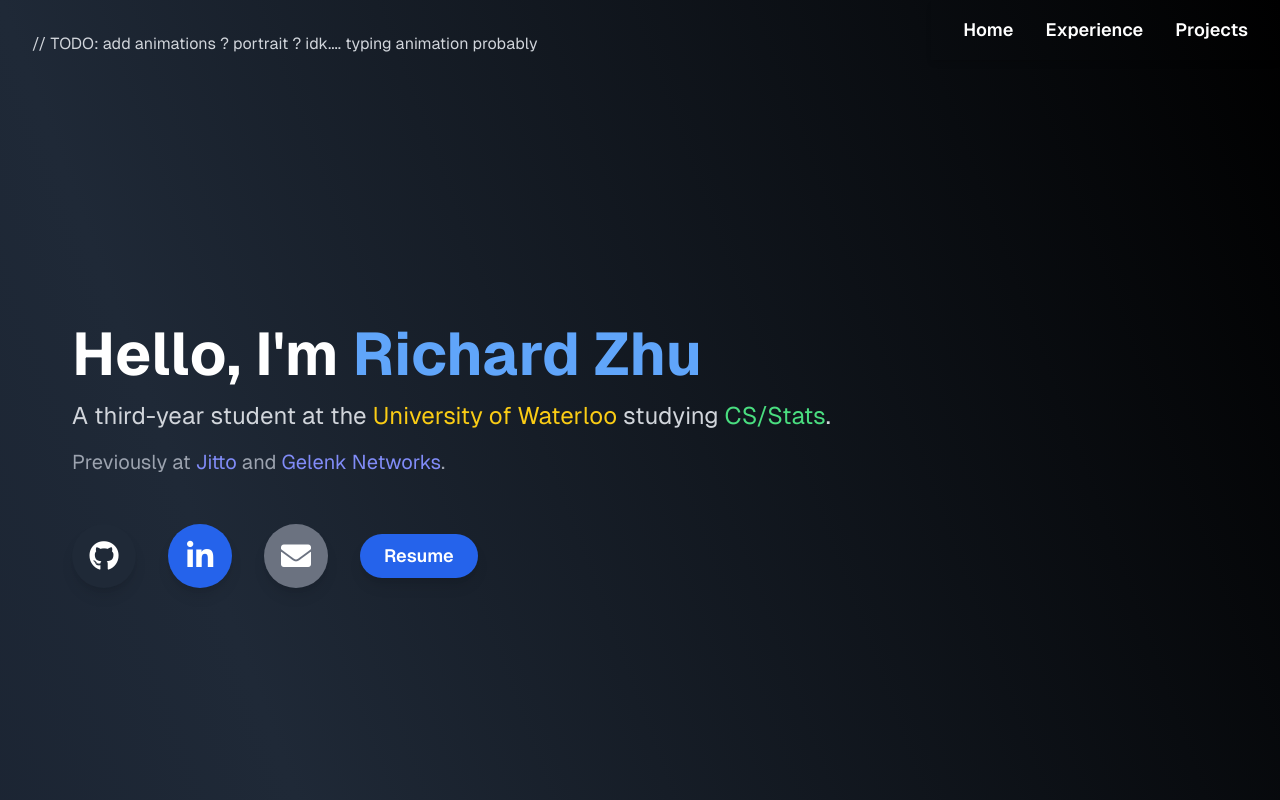
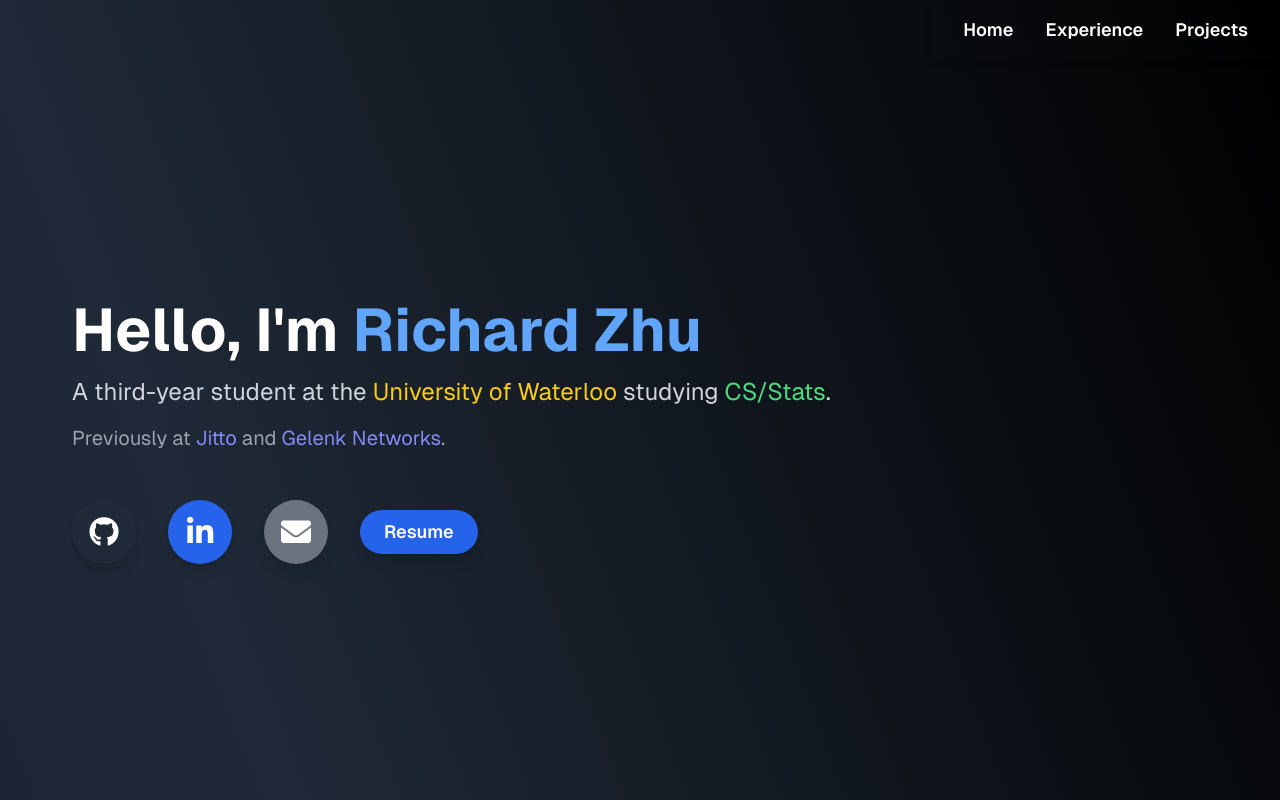
Before and after one commit to richardyzhu/personal-website, a Next.js app: page / in a window 1280 px wide. Shown: the top 800 px of the page. Built offline with nearby package versions, Linux system fonts and the light colour scheme.

Commit message:
removed showing comment

```diff
--- a/app/page.tsx
+++ b/app/page.tsx
@@ -9,7 +9,7 @@
       id="home"
       className="relative min-h-screen p-8 pb-20 font-[family-name:var(--font-geist-sans)] bg-gradient-to-tr from-gray-900 via-gray-800 to-black text-gray-300"
     >
-      // TODO: add animations ? portrait ? idk.... typing animation probably
+      {/* TODO: add animations ? portrait ? idk.... typing animation probably */}
       <link
         href="https://cdnjs.cloudflare.com/ajax/libs/font-awesome/5.15.3/css/all.min.css"
         rel="stylesheet"
```
